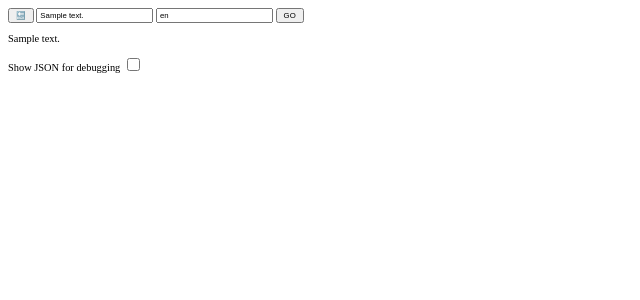
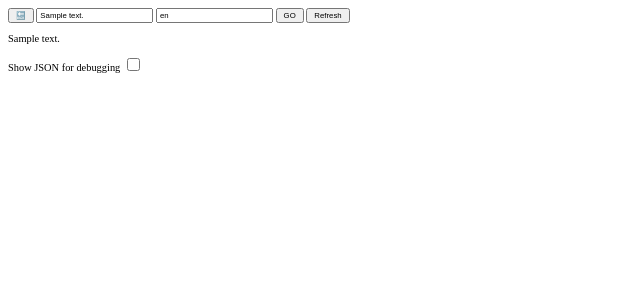
Before and after one commit to gahoo/minimalist_browser_for_omegat, a Flask app: template templates/deepl.html in a window 1280 px wide. Shown: the top 300 px of the page, without its empty margins (0-640 px from the left). Run offline with Flask 2, Linux system fonts and the light colour scheme; the template is opened without the code that fills it: most values are stand-ins (such as "Sample title", 1, 10 or a date in 2020); parts of the project's set-up code (start-up, migrations or seed data) failed here and were passed over.

Commit message:
add refresh button

```diff
--- a/templates/deepl.html
+++ b/templates/deepl.html
@@ -18,6 +18,7 @@ em   {font-weight: bold; color: red; background-color: lemonchiffon;}
 		<input id='query' type="text" value="{{ payload.params.jobs[0].sentences[0].text }}">
 		<input id='target_lang' type="text" placeholder="ZH" value="{{ payload.params.lang.target_lang }}">
 		<input id='go' type=button onClick="parent.location='?params.jobs[0].sentences[0].text=' + document.getElementById('query').value + '&params.lang.target_lang=' + document.getElementById('target_lang').value" value='GO'>
+		 <input id='refresh' type=button onClick="parent.location = location.href + '&refresh=true'" value='Refresh'>
 	</div>
 	{% if error %}
 	<p>{{ error.message }}</p>
--- a/templates/reverso_context.html
+++ b/templates/reverso_context.html
@@ -16,6 +16,7 @@ em   {font-weight: bold; color: red; background-color: lemonchiffon;}
 		<button onclick="history.back()">🔙</button>
 		<input id='query' type="text" value="{{ payload.source_text }}">
 		<input id='go' type=button onClick="parent.location='?source_lang={{ payload.source_lang}}&target_lang={{ payload.target_lang }}&target_text=&mode={{ payload.mode }}&nrows={{ payload.nrows}}&source_text=' + document.getElementById('query').value" value='GO'>
+		<input id='refresh' type=button onClick="parent.location = location.href + '&refresh=true'" value='Refresh'>
 		{% if page > 1 %}
 		<a href="?source_lang={{ payload.source_lang}}&target_lang={{ payload.target_lang }}&source_text={{ payload.source_text }}&target_text=&mode={{ payload.mode }}&nrows={{ payload.nrows}}&npage={{ page - 1 }}">Prev</a>
 		{% endif %}
```
